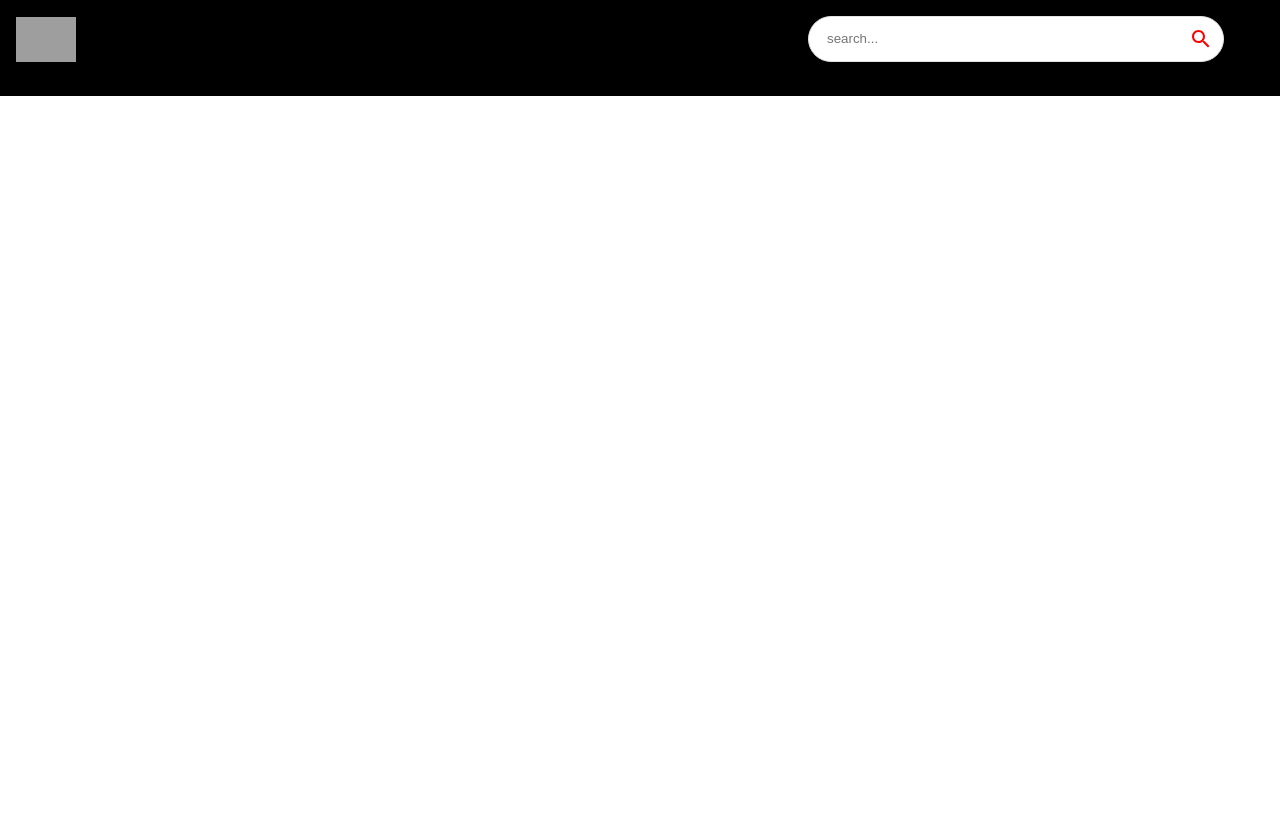
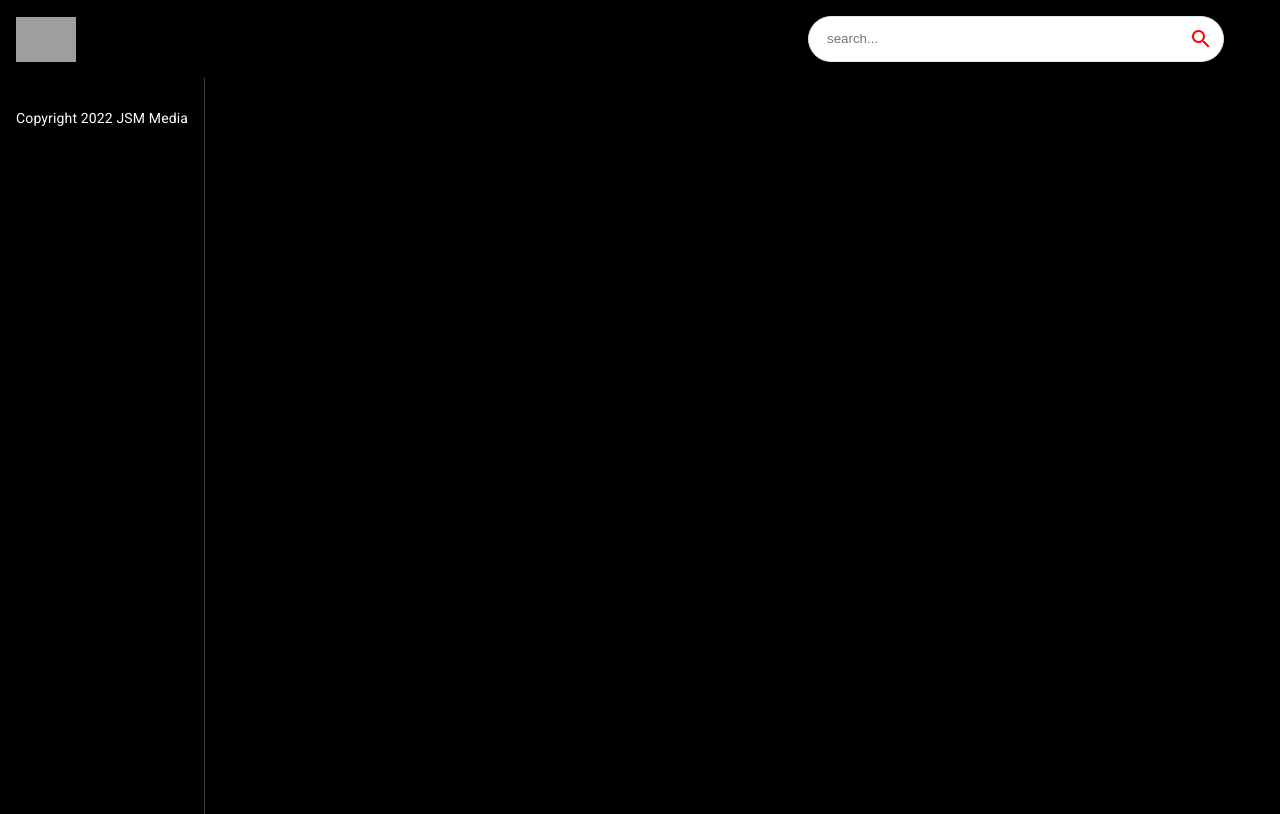
Before and after one commit to vibha-2601/youtube-clone, a React (Create React App) app: page / in a window 1280 px wide. Built offline with nearby package versions, Linux system fonts and the light colour scheme; grey boxes are pictures that could not be loaded.

Commit message:
Building Feed component

```diff
--- a/src/components/Feed.js
+++ b/src/components/Feed.js
@@ -1,10 +1,18 @@
-import React from 'react'
+import { useState, useEffect } from 'react';
+import { Box, Stack, Typography } from '@mui/material';
 
 const Feed = () => {
   return (
-    <div>
-      Feed
-    </div>
+    <Stack sx={{ flexDirection: { sx: "column", md: "row"} }}>
+      <Box sx={{ height: {sx: 'auto', md: '92vh'}, borderRight: '1px solid #3d3d3d', px: {sx: 0, md: 2} }}>
+        Sidebar
+        <Typography className="copyright" variant="body2" sx={{ mt: 1.5, color: '#fff' }}>
+          Copyright 2022 JSM Media
+        </Typography>
+
+      </Box>
+
+    </Stack>
   )
 }
 
```
